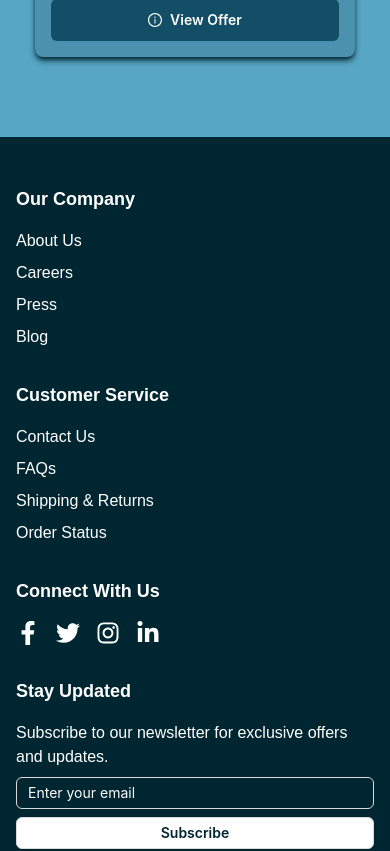
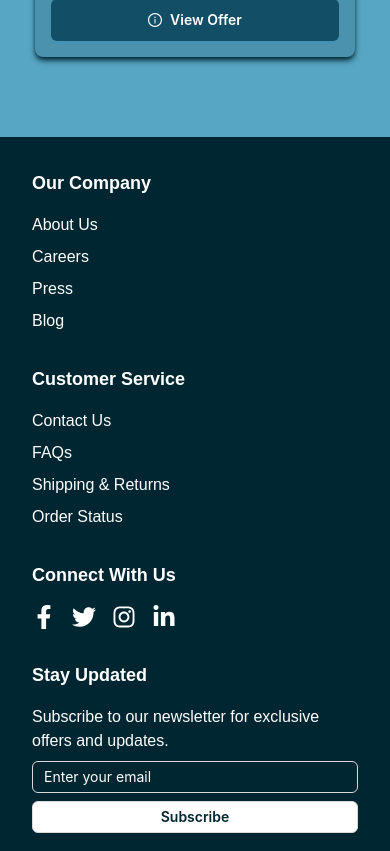
Before and after one commit to nazmul-nhb/discount-den, a React (Vite) app: page / in a window 390 px wide. Shown: the part 5400-6251 px from the top of the page. Built offline with nearby package versions, Linux system fonts and the light colour scheme; a web font is replaced by a local one.

Commit message:
added footer bg animation

```diff
--- a/src/components/Footer.jsx
+++ b/src/components/Footer.jsx
@@ -23,9 +23,10 @@ const Footer = () => {
 	};
 
 	return (
-		<footer className="bg-morgul-primary text-white pt-12 pb-8 mt-16">
+		<footer className="max-md:bg-morgul-primary md:bg-wave bg-cover bg-bottom h-full text-white pt-8 pb-8 mt-16">
 			{contextHolder}
-			<div className="max-w-7xl mx-auto px-4 sm:px-6 lg:px-8">
+			{/* Main Content */}
+			<div className="max-w-screen-2xl mx-auto md:pt-6 px-8 lg:px-12">
 				<div className="grid grid-cols-1 md:grid-cols-4 gap-8">
 					{/* Company Information */}
 					<div>
@@ -91,16 +92,16 @@ const Footer = () => {
 							Connect With Us
 						</h3>
 						<div className="flex space-x-4">
-							<a href="#" className="hover:text-gray-300">
+							<a href="#" className="hover:text-blue-500 transition-all duration-300 hover:scale-125">
 								<FaFacebookF size={24} />
 							</a>
-							<a href="#" className="hover:text-gray-300">
+							<a href="#" className="hover:text-sky-600">
 								<FaTwitter size={24} />
 							</a>
-							<a href="#" className="hover:text-gray-300">
+							<a href="#" className="hover:text-red-800">
 								<FaInstagram size={24} />
 							</a>
-							<a href="#" className="hover:text-gray-300">
+							<a href="#" className="hover:text-sky-500">
 								<FaLinkedinIn size={24} />
 							</a>
 						</div>
--- a/tailwind.config.js
+++ b/tailwind.config.js
@@ -11,7 +11,10 @@ export default {
         'bg-secondary': '#1f89b1',
         'morgul-primary': '#002631',
         'morgul-secondary': '#d4d9d5',
-      }
+      },
+      backgroundImage: {
+        wave: 'url("/src/assets/wave.svg")',
+      },
     },
   },
   plugins: [],
```
Also changed, not shown: src/assets/wave.svg (added).
